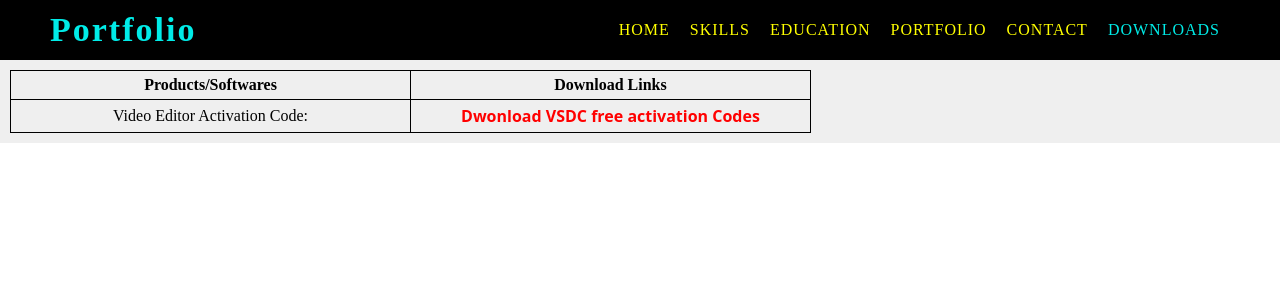
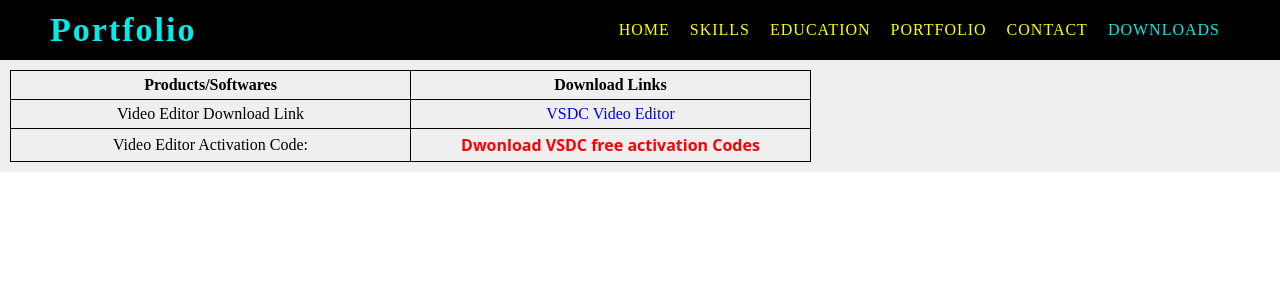
Before and after one commit to r-rajababushah/r-rajababushah, a React (Vite) app: page /downloads in a window 1280 px wide. Shown: the top 300 px of the page. Built offline with nearby package versions, Linux system fonts and the light colour scheme.

Commit message:
Helmet Provider tags reduced and moved to main.jsx

```diff
--- a/src/pages/Downloads/Downloads.jsx
+++ b/src/pages/Downloads/Downloads.jsx
@@ -17,6 +17,10 @@
                 </thead>
                 <tbody>
                     <tr>
+                        <td>Video Editor Download Link</td>
+                        <td><a href="https://www.videosoftdev.com/services/download.aspx?ProductID=1" download>VSDC Video Editor</a></td>
+                    </tr>
+                    <tr>
                         <td>Video Editor Activation Code:</td>
                         <td><a href="/Files/VSDC.txt" className="vsdc-codes-download-link" download>Dwonload VSDC free activation Codes</a></td>
                     </tr>
```
